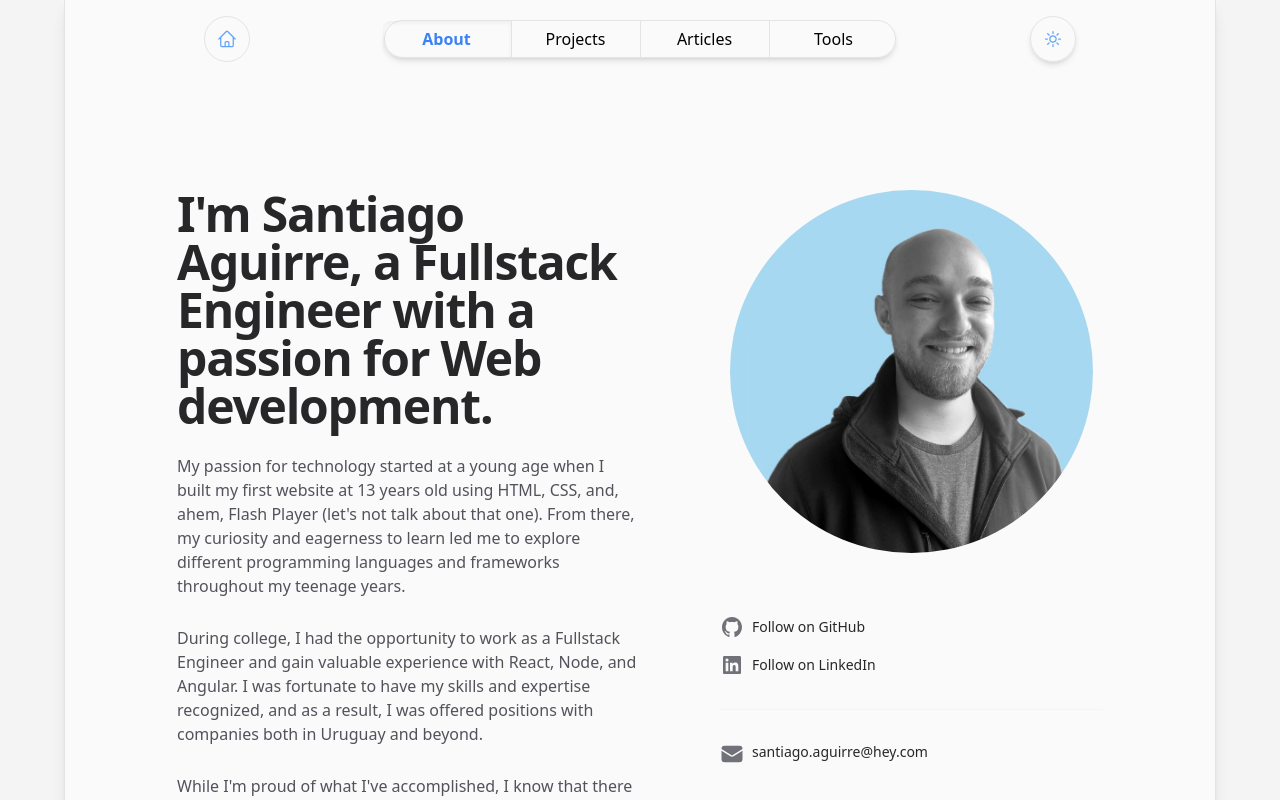
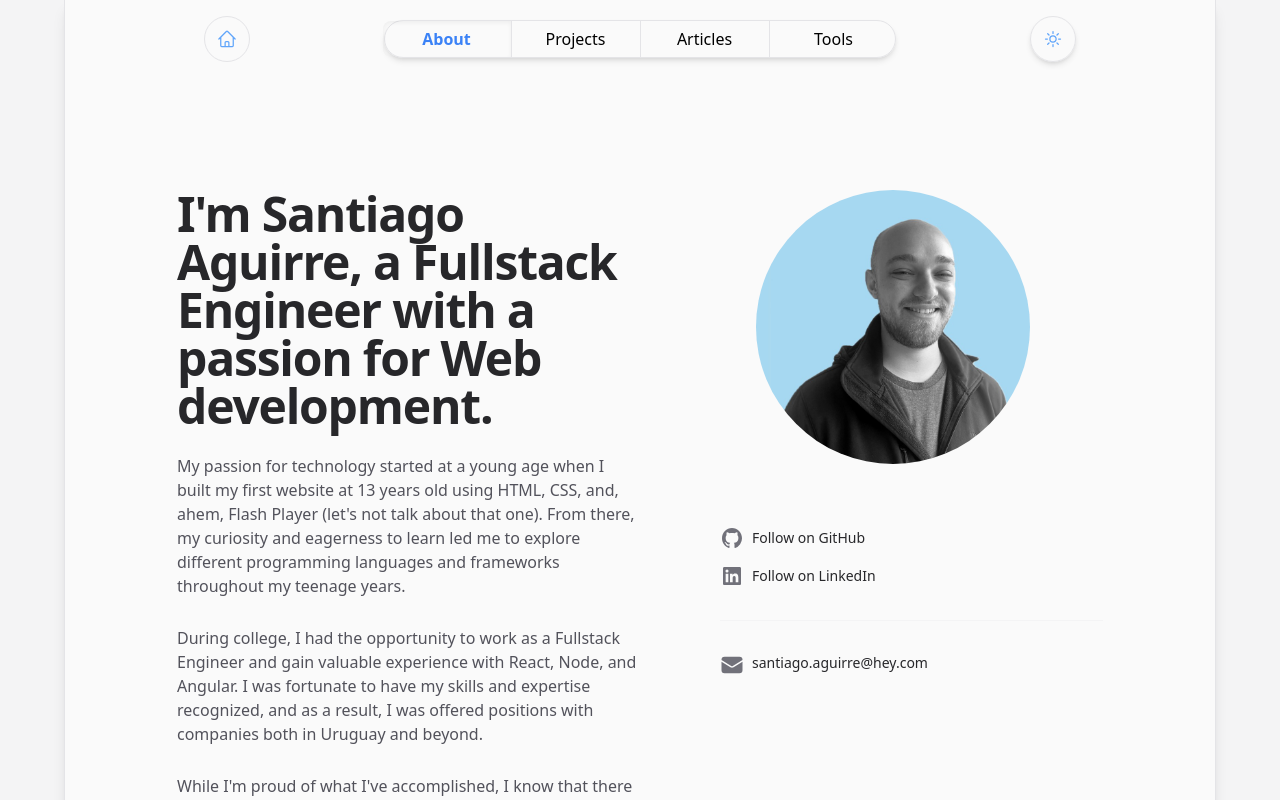
Before and after one commit to saguirre/portfolio, a Next.js app in the folder web/: page /about in a window 1280 px wide. Shown: the top 800 px of the page. Built offline with nearby package versions, Linux system fonts and the light colour scheme.

Commit message:
Fixed image sizing in different screen sizes

```diff
--- a/web/pages/about.tsx
+++ b/web/pages/about.tsx
@@ -17,9 +17,9 @@ const About: NextPage<AboutPageProps> = ({ resolvedUrl }) => {
         <div className="mx-auto max-w-7xl lg:px-8">
           <div className="relative px-4 sm:px-8 lg:px-12">
             <div className="mx-auto max-w-2xl lg:max-w-5xl">
-              <div className="grid grid-cols-1 gap-y-10 lg:grid-cols-2 lg:grid-rows-[auto_1fr] lg:gap-y-12">
+              <div className="w-full grid grid-cols-1 gap-y-10 lg:grid-cols-2 lg:grid-rows-[auto_1fr] lg:gap-y-12">
                 <div className="lg:pl-20">
-                  <div className="max-w-xs pl-9 sm:px-2.5 lg:max-w-none">
+                  <div className="w-full flex flex-col items-center justify-center sm:max-w-xs px-2.5 lg:pl-9">
                     <Image
                       alt=""
                       sizes="(min-width: 1024px) 32rem, 20rem"
@@ -32,6 +32,7 @@ const About: NextPage<AboutPageProps> = ({ resolvedUrl }) => {
                     />
                   </div>
                 </div>
+
                 <div className="lg:order-first lg:row-span-2">
                   <h1 className="text-4xl font-bold tracking-tight text-zinc-800 dark:text-zinc-100 sm:text-5xl">
                     I'm Santiago Aguirre, a Fullstack Engineer with a passion for Web development.
```
